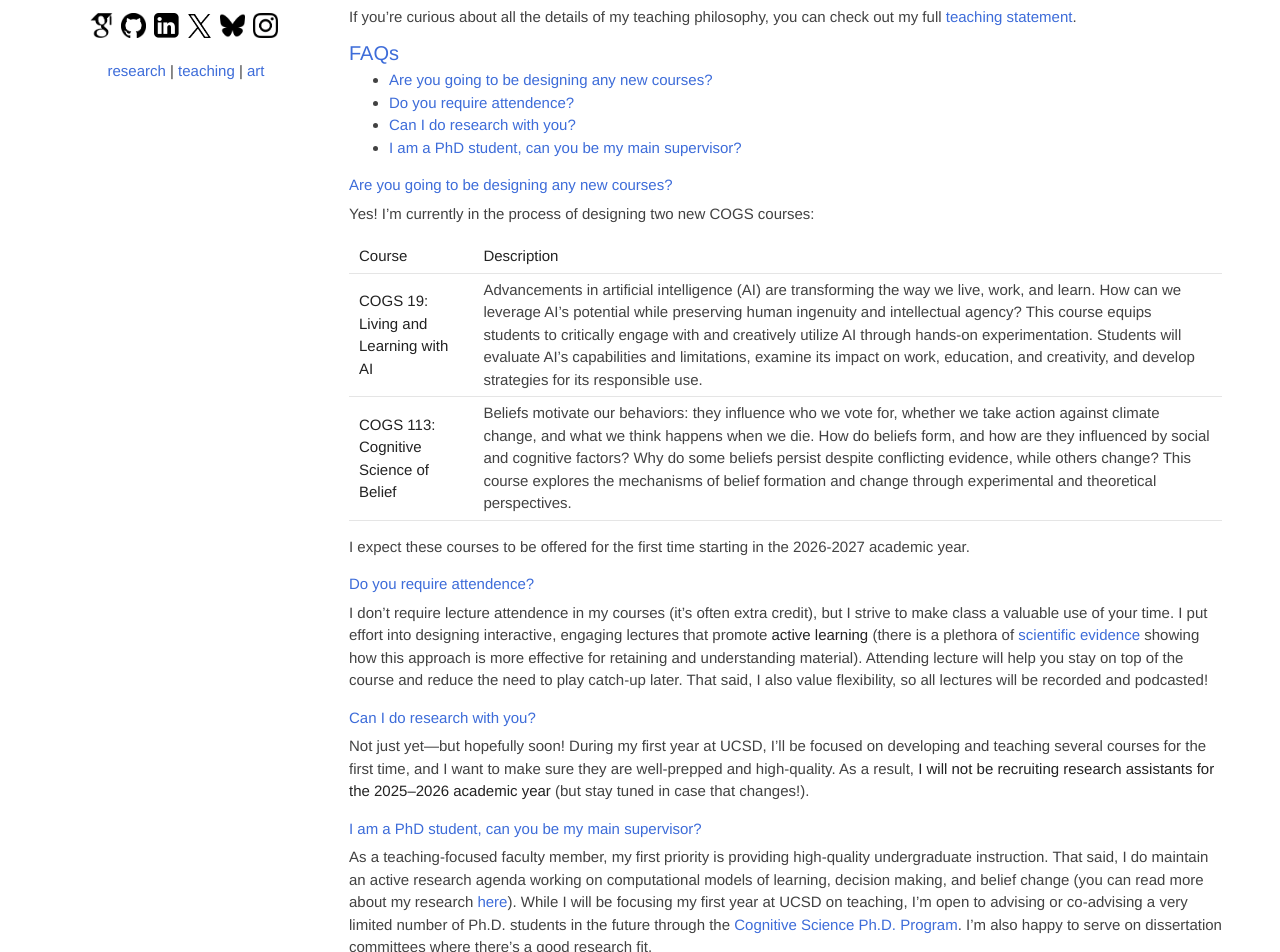
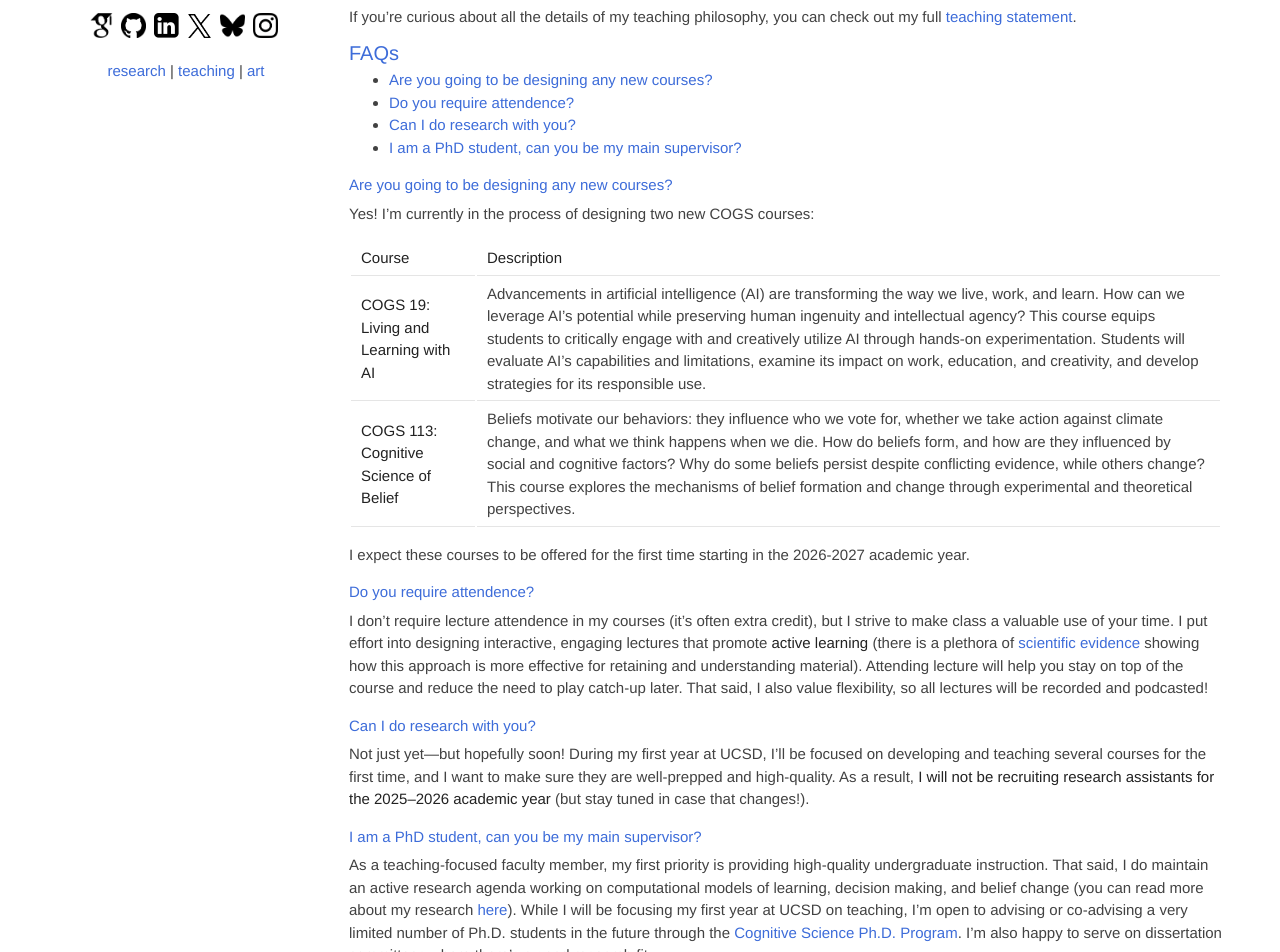
Before and after one commit to lucylai96/lucylai96.github.io, a Jekyll site: the page built from ucsd.md, in a window 1280 px wide and 1400 px high, scrolled down 1332 px. Shown: the part 347-1299 px from the top of the window. Built offline with Jekyll 4.4.1, drawn with Linux system fonts in a browser that asks for light colours; our own code applies the rules of GitHub Pages for plain Markdown files.

Commit message:
Update jekyll-theme-minimal.scss

```diff
--- a/_sass/jekyll-theme-minimal.scss
+++ b/_sass/jekyll-theme-minimal.scss
@@ -100,8 +100,7 @@
 }
 
 table {
-  width:100%;
-  border-collapse:collapse;
+
 }
 
 th, td {
```
